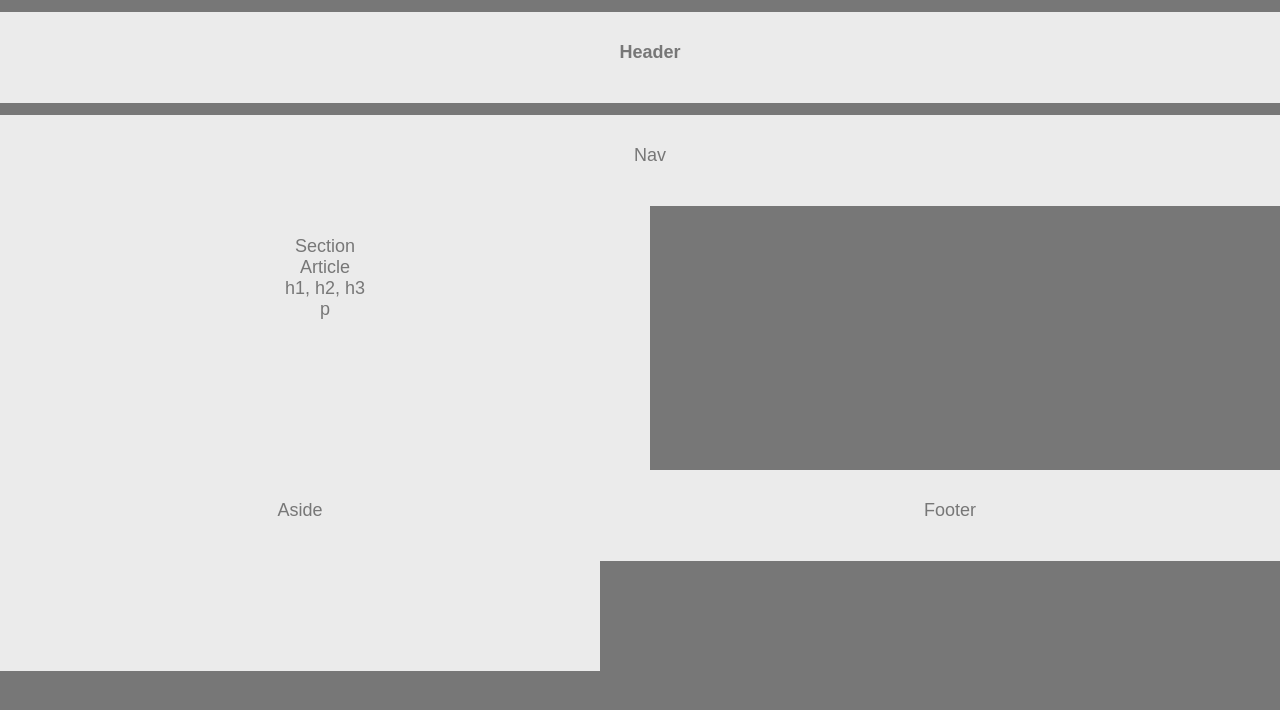
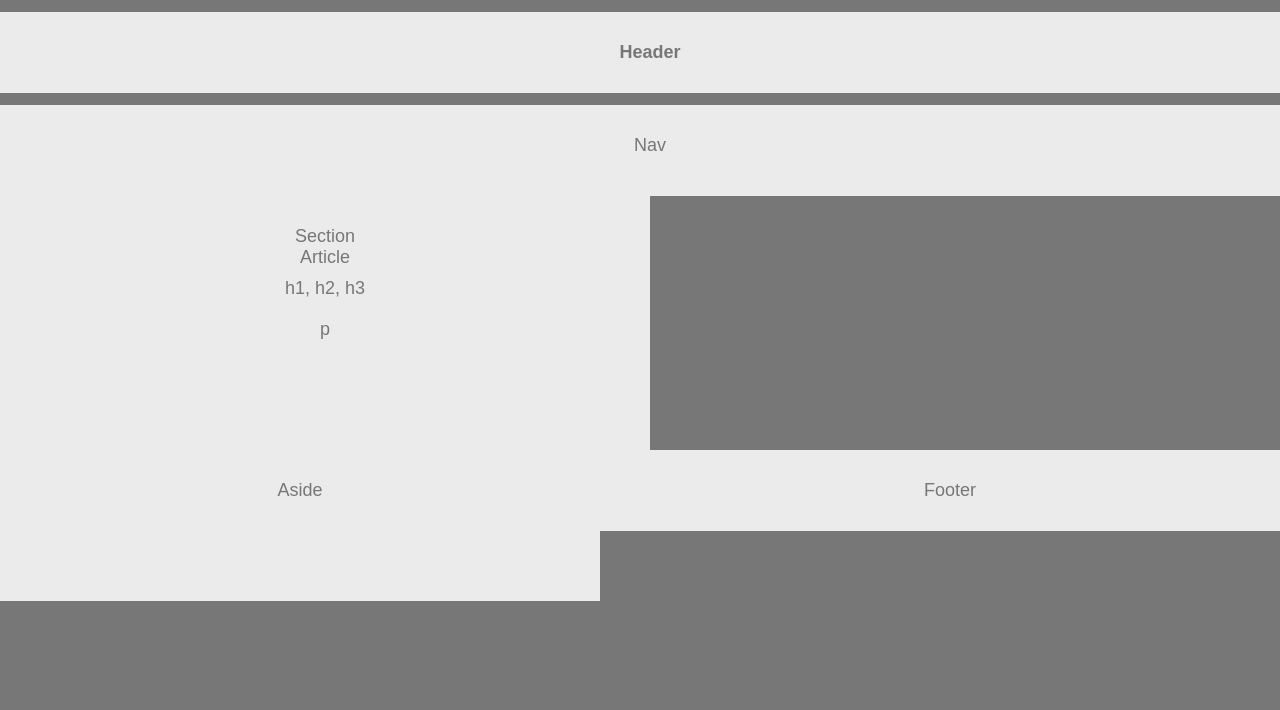
Before and after one commit to chruben94/HW-Wireframe, a plain HTML site: page index.html in a window 1280 px wide. Drawn offline with Linux system fonts and the light colour scheme.

Commit message:
working on the borders/margin for the section element

```diff
--- a/style.css
+++ b/style.css
@@ -15,7 +15,7 @@ h1 {
     width: 1300px;
     text-align: center;
     padding-top: 30px;
-    padding-bottom: 40px;
+    padding-bottom: 30px;
 
     }
 nav {
@@ -26,8 +26,8 @@ nav {
     text-align: center;
     padding-top: 30px;
     padding-bottom: 40px;
+    margin: auto;
     }
-
 
 Aside {
     color: #777;
@@ -36,11 +36,10 @@ Aside {
     width: 600px;
     text-align: center;
     padding-top: 30px;
-    padding-bottom: 150px;
+    padding-bottom: 100px;
     float: left;
-
-}
-
+    margin-inline-end: auto;
+    }
 section {
     color: #777;
     background-color: #ebebeb;
@@ -48,10 +47,43 @@ section {
     width: 650px;
     text-align: center;
     padding-top: 30px;
-    padding-bottom: 150px;
+    padding-bottom: 100px;
+    margin-inline-start: 0%;
+    }
+
 }
+article {
+    color: #ebebeb;
+    background-color: #777;
+    font-size: 18px;
+    width: 600px;
+    text-align: auto;
+    padding-top: 20px;
+    padding-bottom: 20px;
+    margin: auto;
 
+    }
 
+.section3 {
+    color: #777;
+    background-color: #ebebeb;
+    font-size: 18px;
+    width: 500px;
+    text-align: auto;
+    padding-top: 10px;
+    padding-bottom: 10px;
+    margin: auto;
+    }
+.section4 {
+    color: #777;
+    background-color: #ebebeb;
+    font-size: 18px;
+    width: 500px;
+    text-align: auto;
+    padding-top: 10px;
+    padding-bottom: 10px;
+    margin: auto;
+}
 
 
 
@@ -62,5 +94,5 @@ footer {
     width: 1300px;
     text-align: center;
     padding-top: 30px;
-    padding-bottom: 40px;
+    padding-bottom: 30px;
 }
```
